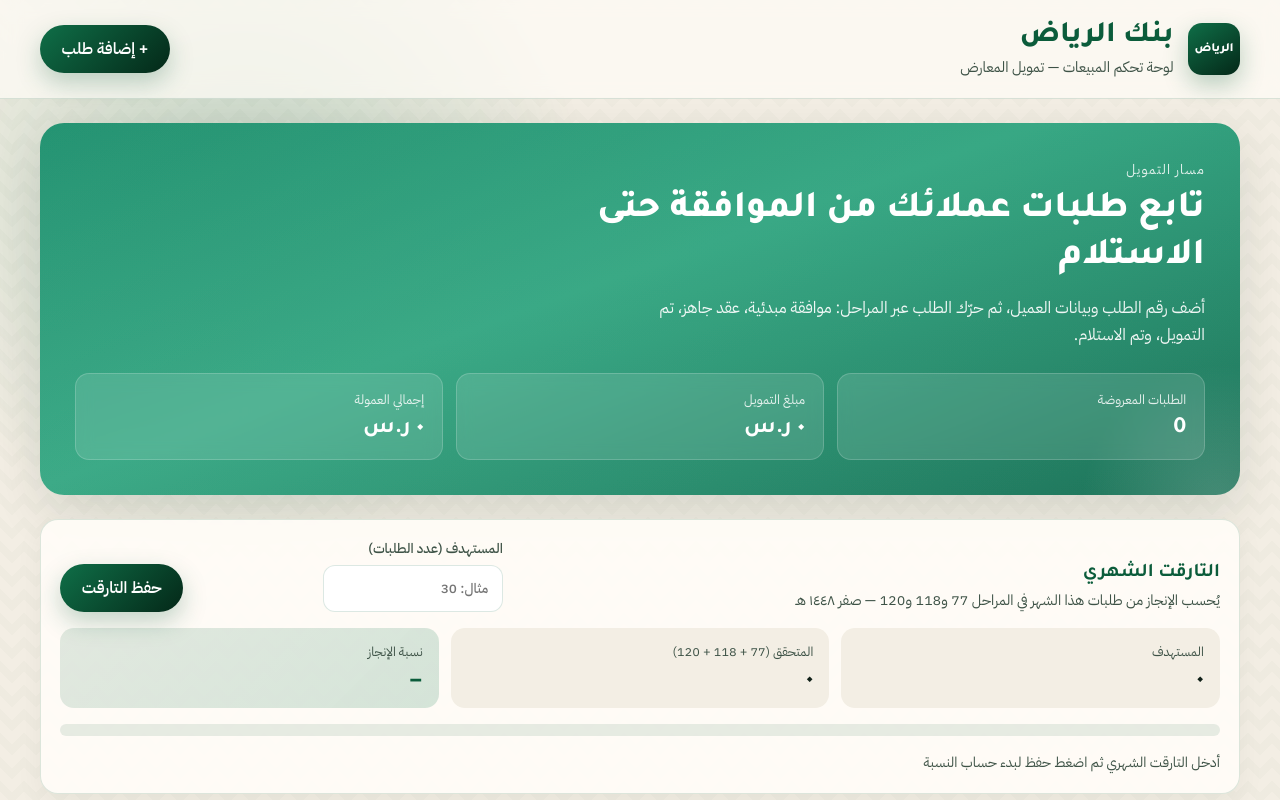
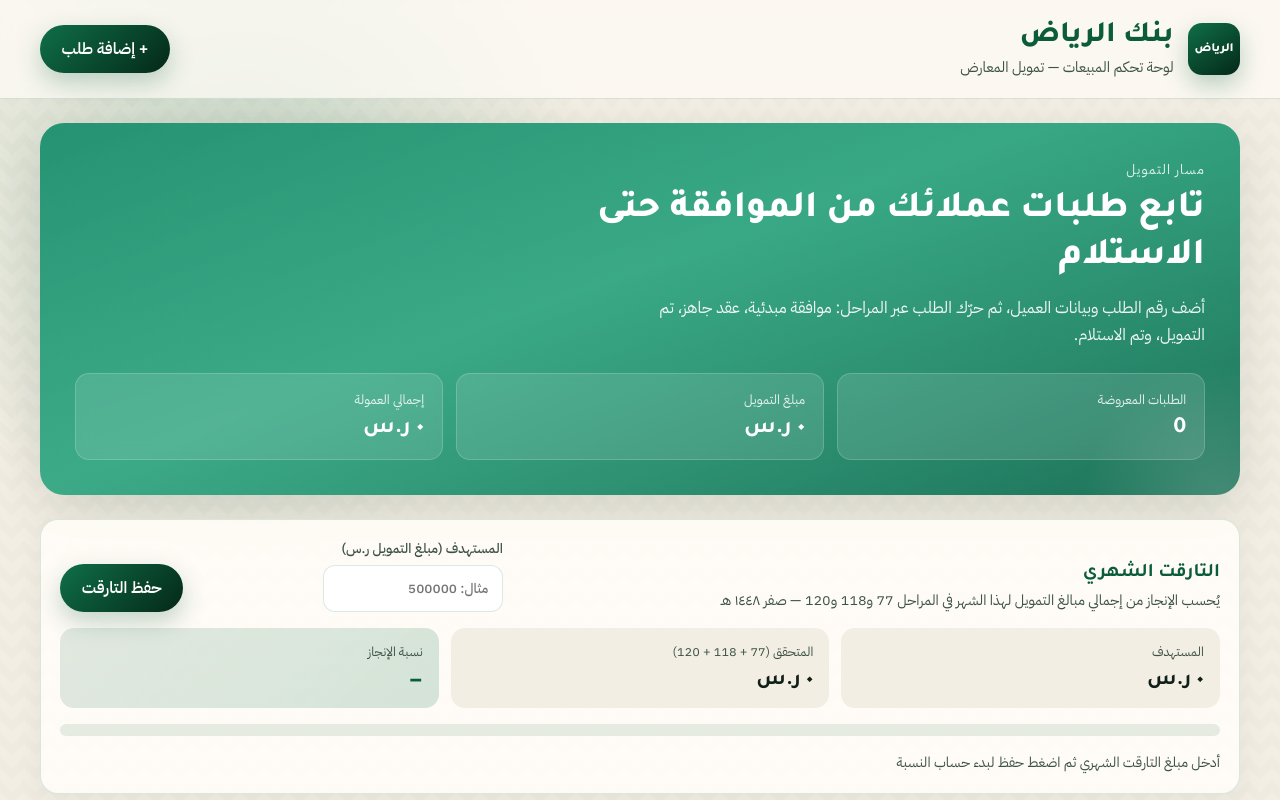
Before and after one commit to CabaFar/my-project, a React (Vite) app: page / in a window 1280 px wide. Shown: the top 800 px of the page. Built offline with nearby package versions, Linux system fonts and the light colour scheme.

Commit message:
Change monthly target to finance amounts
Target and achievement now use financing SAR totals from stages
77, 118, and 120 instead of order counts.

Co-authored-by: CabaFar <CabaFar@users.noreply.github.com>

```diff
--- a/src/App.tsx
+++ b/src/App.tsx
@@ -190,15 +190,15 @@ export default function App() {
   const totalCommission = filtered.reduce((s, o) => s + o.commission, 0)
 
   const monthOrders = orders.filter((o) => matchesDateFilter(o.createdAt, 'month'))
-  const achievedOrders = monthOrders.filter((o) =>
-    TARGET_STAGES.includes(o.stage),
-  ).length
+  const achievedAmount = monthOrders
+    .filter((o) => TARGET_STAGES.includes(o.stage))
+    .reduce((sum, o) => sum + o.financeAmount, 0)
   const targetPercent =
     monthlyTarget > 0
-      ? Math.min(999, Math.round((achievedOrders / monthlyTarget) * 1000) / 10)
+      ? Math.min(999, Math.round((achievedAmount / monthlyTarget) * 1000) / 10)
       : 0
   const progressWidth =
-    monthlyTarget > 0 ? Math.min(100, (achievedOrders / monthlyTarget) * 100) : 0
+    monthlyTarget > 0 ? Math.min(100, (achievedAmount / monthlyTarget) * 100) : 0
 
   const monthName = new Intl.DateTimeFormat('ar-SA', {
     month: 'long',
@@ -208,7 +208,7 @@ export default function App() {
   function saveTarget() {
     const value = Number(targetInput)
     if (!Number.isFinite(value) || value < 0) {
-      setToast('أدخل رقم تارقت صحيح')
+      setToast('أدخل مبلغ تارقت صحيح')
       return
     }
     setMonthlyTarget(value)
@@ -394,20 +394,20 @@ export default function App() {
             <div>
               <h3>التارقت الشهري</h3>
               <p>
-                يُحسب الإنجاز من طلبات هذا الشهر في المراحل 77 و118 و120 —{' '}
-                {monthName}
+                يُحسب الإنجاز من إجمالي مبالغ التمويل لهذا الشهر في المراحل 77
+                و118 و120 — {monthName}
               </p>
             </div>
             <div className="target-input-row">
               <label>
-                المستهدف (عدد الطلبات)
+                المستهدف (مبلغ التمويل ر.س)
                 <input
                   type="number"
                   min="0"
                   step="1"
                   value={targetInput}
                   onChange={(e) => setTargetInput(e.target.value)}
-                  placeholder="مثال: 30"
+                  placeholder="مثال: 500000"
                 />
               </label>
               <button type="button" className="btn-primary" onClick={saveTarget}>
@@ -419,11 +419,11 @@ export default function App() {
           <div className="target-metrics">
             <div className="target-metric">
               <span>المستهدف</span>
-              <strong>{formatMoney(monthlyTarget)}</strong>
+              <strong>{formatMoney(monthlyTarget)} ر.س</strong>
             </div>
             <div className="target-metric">
               <span>المتحقق (77 + 118 + 120)</span>
-              <strong>{formatMoney(achievedOrders)}</strong>
+              <strong>{formatMoney(achievedAmount)} ر.س</strong>
             </div>
             <div className="target-metric highlight">
               <span>نسبة الإنجاز</span>
@@ -439,8 +439,8 @@ export default function App() {
           </div>
           <p className="target-note">
             {monthlyTarget > 0
-              ? `تحققت ${achievedOrders} من أصل ${monthlyTarget} طلب لهذا الشهر`
-              : 'أدخل التارقت الشهري ثم اضغط حفظ لبدء حساب النسبة'}
+              ? `تحقق ${formatMoney(achievedAmount)} ر.س من أصل ${formatMoney(monthlyTarget)} ر.س لهذا الشهر`
+              : 'أدخل مبلغ التارقت الشهري ثم اضغط حفظ لبدء حساب النسبة'}
           </p>
         </section>
 
```
Also changed, not shown: لوحة-المبيعات.html (+11 -11 lines), 1 other file (tests, documents, lock files or other folders).
